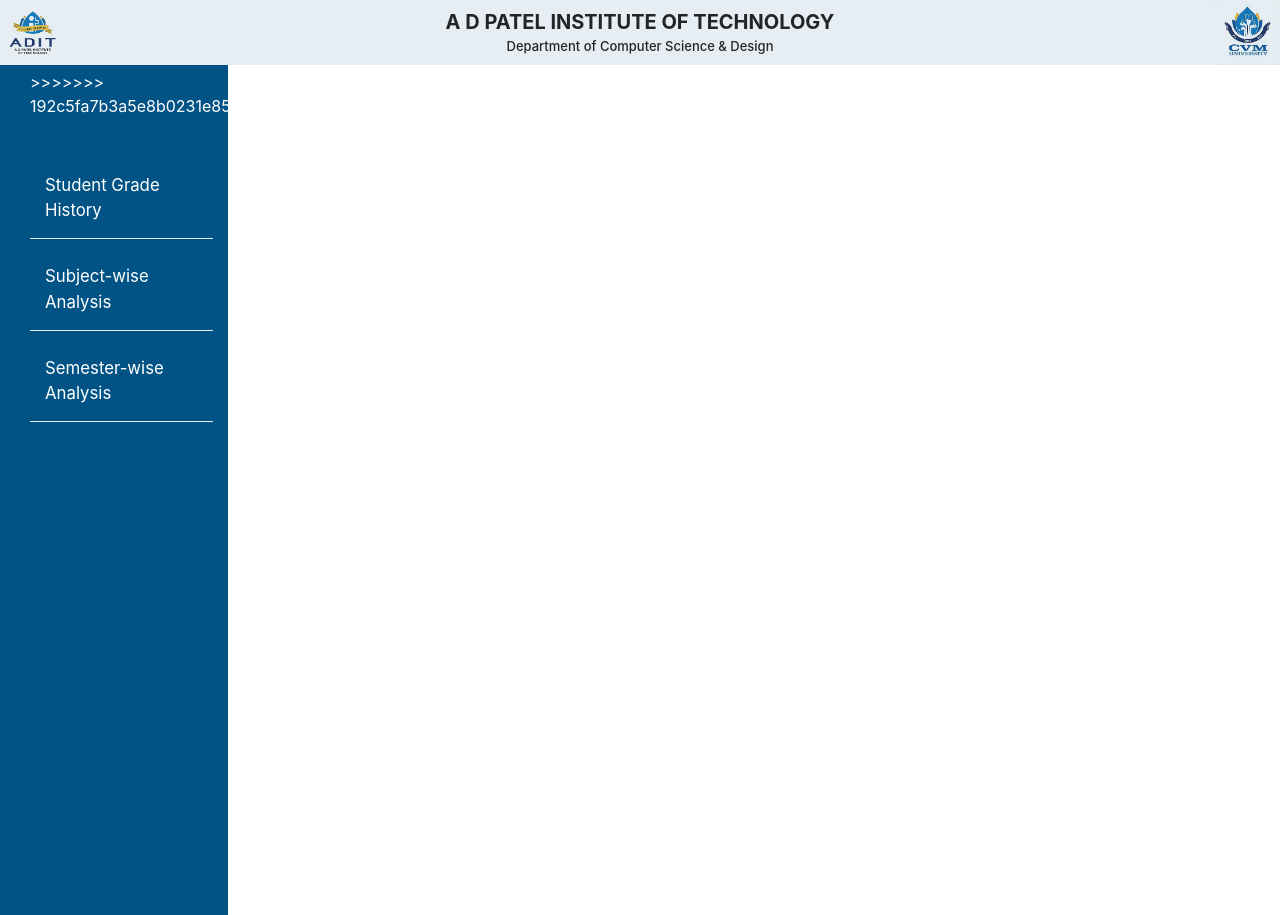
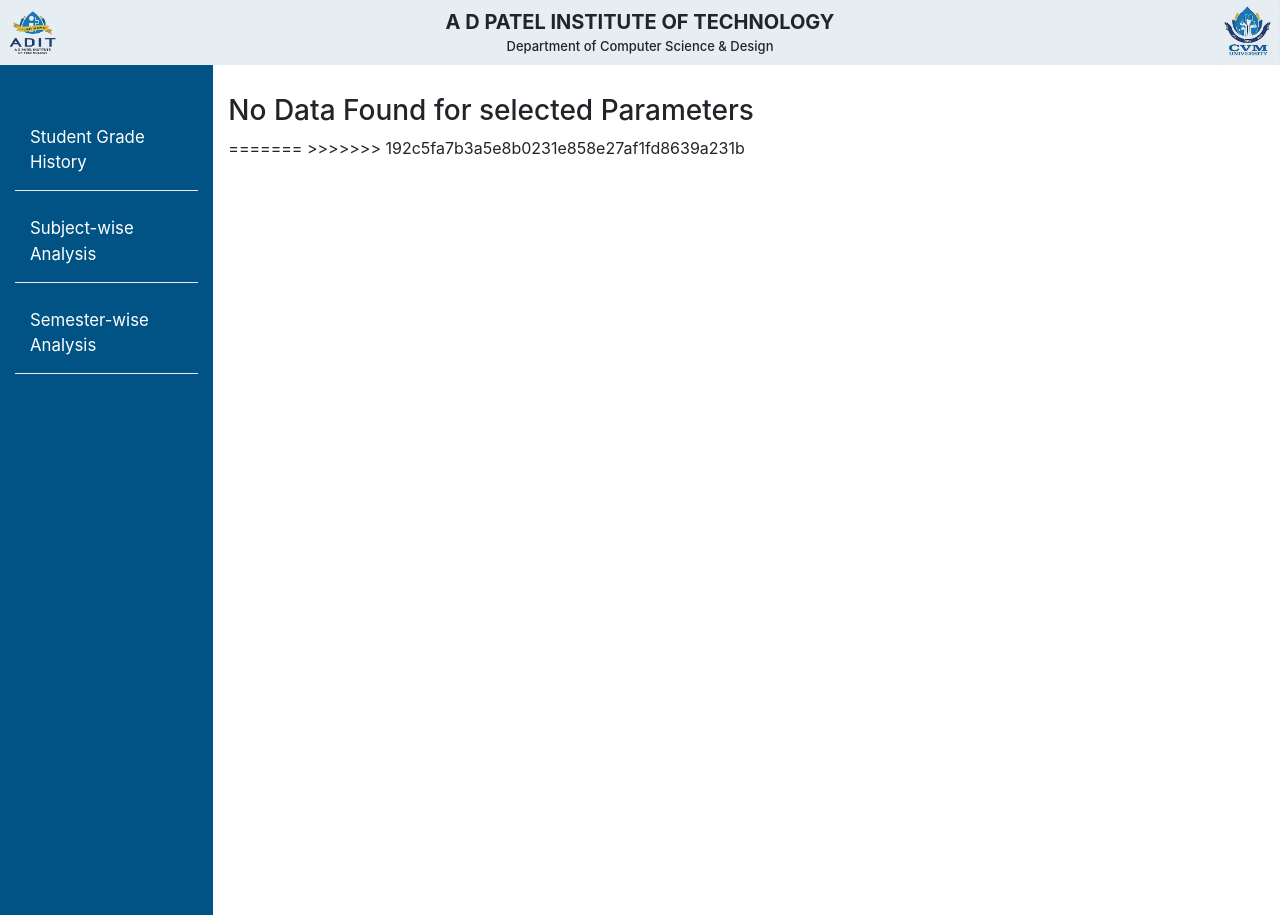
Before and after one commit to AbbasKothari1552/Grade-system, a Django app: template core/templates/subject_data.html in a window 1280 px wide. Run offline with Django 5.2, Linux system fonts and the light colour scheme; the template is opened without the code that fills it, so the values that code supplies are empty; parts of the project's set-up code (start-up, migrations or seed data) failed here and were passed over; some libraries are stand-ins or nearby versions.

Commit message:
Conflict resolution

```diff
--- a/core/static/css/student.css
+++ b/core/static/css/student.css
@@ -8,11 +8,7 @@
     box-sizing: border-box;
 }
 
-<<<<<<< HEAD
 .search {
-=======
-button {
->>>>>>> 192c5fa7b3a5e8b0231e858e27af1fd8639a231b
     background-color: #005384;
     color: white;
     width: 100px;
--- a/core/static/css/student_details.css
+++ b/core/static/css/student_details.css
@@ -73,8 +73,4 @@
   border: 1px solid #B7B7B7;
   margin-right: 10px;
   padding: 10px;
-<<<<<<< HEAD
 }
-=======
-}
->>>>>>> 192c5fa7b3a5e8b0231e858e27af1fd8639a231b
--- a/core/static/css/style.css
+++ b/core/static/css/style.css
@@ -48,10 +48,7 @@
     top: 55px;
     width: 16.6667%;
     padding: 15px;
-<<<<<<< HEAD
     z-index:2;
-=======
->>>>>>> 192c5fa7b3a5e8b0231e858e27af1fd8639a231b
 }
 
 .sidebar .nav-link {
--- a/core/templates/base.html
+++ b/core/templates/base.html
@@ -12,10 +12,6 @@
     crossorigin="anonymous" referrerpolicy="no-referrer" />
   <link rel="stylesheet" href="{% static 'css/style.css' %}" />
 
-<<<<<<< HEAD
-
-=======
->>>>>>> 192c5fa7b3a5e8b0231e858e27af1fd8639a231b
   {% block extra_css %} {% endblock %}
 </head>
 
@@ -33,11 +29,7 @@
     </div>
 
     <!-- Sidebar -->
-<<<<<<< HEAD
     <div class="sidebar text-white position-fixed">
-=======
-    <div class="sidebar text-white">
->>>>>>> 192c5fa7b3a5e8b0231e858e27af1fd8639a231b
       <ul class="nav flex-column">
         <li class="nav-item">
           <a class="nav-link text-white" href="{% url 'student' %}">Student Grade History</a>
@@ -54,10 +46,6 @@
     <!-- Main Content -->
     <div class="content">
       <!-- div for messages from backend -->
-<<<<<<< HEAD
-=======
-      <div>
->>>>>>> 192c5fa7b3a5e8b0231e858e27af1fd8639a231b
         {% if messages %}
         <div class="alert alert-danger">
           {% for message in messages %}
@@ -65,22 +53,15 @@
           {% endfor %}
         </div>
         {% endif %}
-<<<<<<< HEAD
-=======
-      </div>
->>>>>>> 192c5fa7b3a5e8b0231e858e27af1fd8639a231b
       {% block content %} {% endblock %}
     </div>
   </div>
 </body>
-<<<<<<< HEAD
 <script>
   document.getElementById('printButton').addEventListener('click', function () {
       // Trigger the print dialog
       window.print();
   });
 </script>
-=======
->>>>>>> 192c5fa7b3a5e8b0231e858e27af1fd8639a231b
 
 </html>
--- a/core/templates/subject_data.html
+++ b/core/templates/subject_data.html
@@ -3,7 +3,6 @@
 <link rel="stylesheet" href="{% static 'css/student_details.css' %}">
 {% endblock %} {% block content %}
 
-<<<<<<< HEAD
 
 <div class="container">
   <!-- Check for Data -->
@@ -40,40 +39,6 @@
   <br>
 
   <!-- Student wise subject grades Display. -->
-=======
-<div class="student_info">
-  <div class="top_info">
-    <div class="row">
-      <div class="col-md-6 text-left text-md-left text-center">
-        <p>SUBJECT CODE: {{students_grade.0.subject_bss.subject.subject_code}}</p>
-        <p>SUBJECT NAME: {{students_grade.0.subject_bss.subject.subject_name}}</p>
-      </div>
-      <div class="col-md-6 text-md-right text-center">
-        <p>SEMESTER: {{students_grade.0.subject_bss.semester}}</p>
-        <p>Academic Year: {{students_grade.0.student_exam.exam_data.academic_year}}</p>
-      </div>
-    </div>
-  </div>
-  <!-- Secondary Information -->
-  <div class="bottom_info">
-    <div class="row">
-      <div class="col-md-6 text-left text-md-left text-center">
-        <p>Exam : {{students_grade.0.student_exam.exam_data.exam_name}}</p>
-        <p>Declaration Date : {{students_grade.0.student_exam.exam_data.declaration_date}}</p>
-      </div>
-      <div class="col-md-6 text-md-right text-center">
-        <p>Program Name:</p>
-        <p></p>
-      </div>
-    </div>
-  </div>
-</div>
-
-
-
-
-<div class="container">
->>>>>>> 192c5fa7b3a5e8b0231e858e27af1fd8639a231b
   <table border="1">
     <tr>
       <th>SPID</th>
```
Also changed, not shown: core/templates/semester_data.html (+0 -11 lines), core/templates/student.html (+0 -8 lines).
